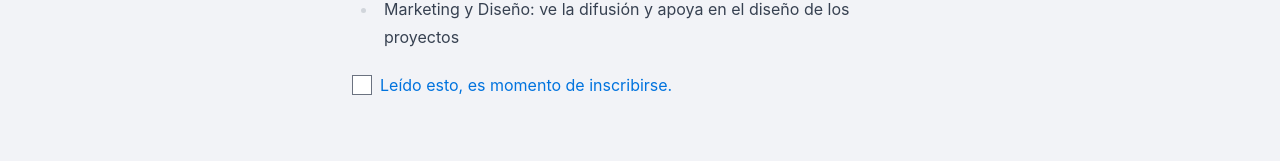
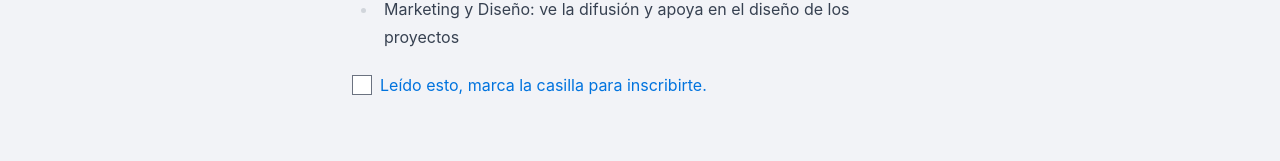
Before and after one commit to open-source-uc/osuc.dev, a SvelteKit app: page /join in a window 1280 px wide. Shown: the part 909-1070 px from the top of the page. Built offline with nearby package versions, Linux system fonts and the light colour scheme.

Commit message:
fix(checkbox)

```diff
--- a/src/routes/join/+page.svelte
+++ b/src/routes/join/+page.svelte
@@ -39,7 +39,7 @@
 	<div class="not-prose flex items-center gap-2">
 		<input type="checkbox" bind:checked class="w-5 h-5" id="joinCheckbox" />
 		<label for="joinCheckbox" class="text-primary-500 cursor-pointer">
-			Leído esto, es momento de inscribirse.
+			Leído esto, marca la casilla para inscribirte.
 		</label>
 	</div>
 </div>
```
